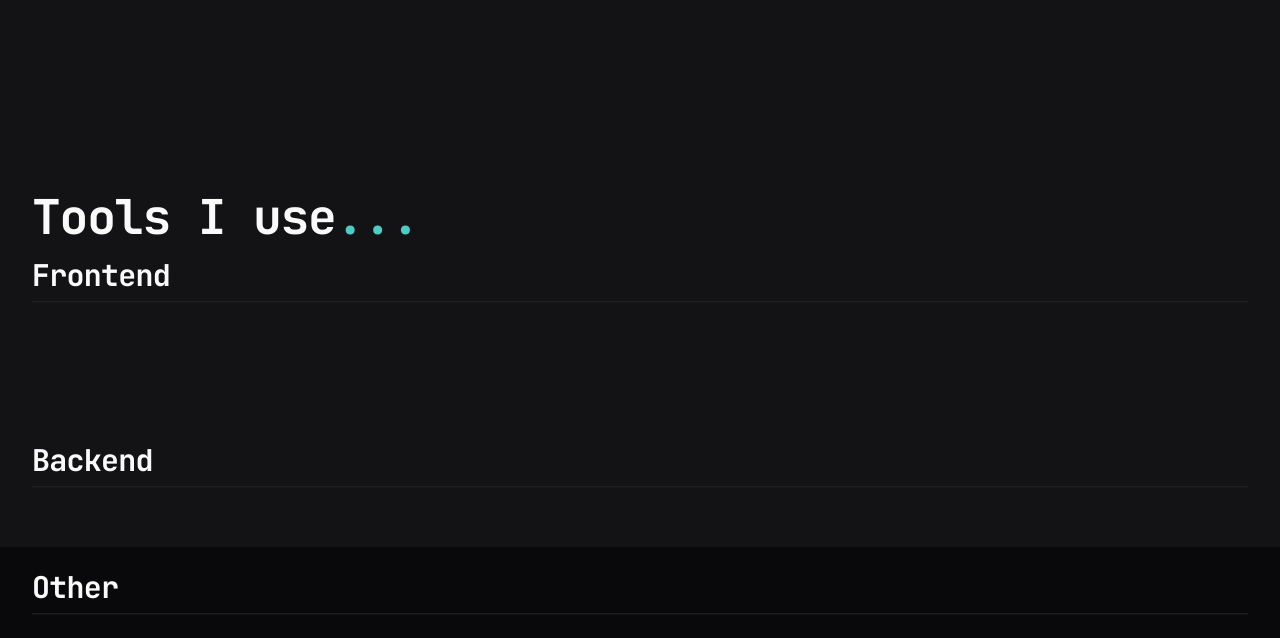
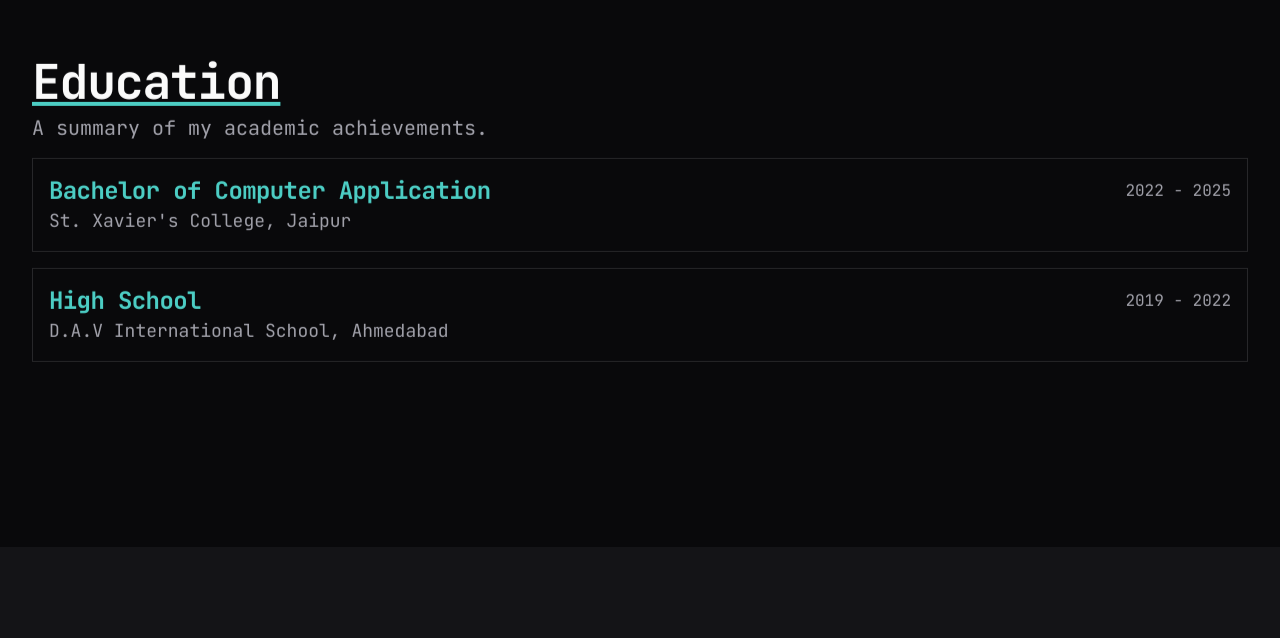
Before and after one commit to RohanJacob23/Portfolio-Nextjs, a Next.js app: page / in a window 1280 px wide. Shown: the part 1926-2564 px from the top of the page. Before the commit the page ends 2540 px from the top, so only its background shows below. Built offline with nearby package versions, Linux system fonts and the light colour scheme.

Commit message:
Added education qualification to the home page

```diff
--- a/src/components/Home.tsx
+++ b/src/components/Home.tsx
@@ -3,15 +3,8 @@
 import Image from "next/image";
 import MorpEffect from "./animation/MorpEffect";
 import TextEffect from "./animation/TextEffect";
-import {
-  motion,
-  MotionValue,
-  useAnimate,
-  useScroll,
-  useTransform,
-  ValueAnimationTransition,
-} from "framer-motion";
-import React, { useRef } from "react";
+import { motion, MotionValue, useScroll, useTransform } from "framer-motion";
+import React, { useRef, useState } from "react";
 import { ArrowDownIcon, GitHubLogoIcon } from "@radix-ui/react-icons";
 import { Card, CardHeader, CardTitle } from "./ui/card";
 
@@ -134,6 +127,8 @@ export default function Home() {
 
       <About />
 
+      <Education />
+
       <SkillSection frontend={frontend} backend={backend} other={other} />
     </section>
   );
@@ -174,67 +169,6 @@ const SkillCard = ({ img, name }: { img: string; name: string }) => {
         </div>
       </div>
     </div>
-  );
-};
-
-const SkillSection = ({
-  backend,
-  frontend,
-  other,
-}: {
-  frontend: Skill[];
-  backend: Skill[];
-  other: (
-    | Skill
-    | {
-        name: string;
-        src?: undefined;
-      }
-  )[];
-}) => {
-  const sectionRef = useRef<HTMLDivElement>(null);
-  const { scrollYProgress } = useScroll({
-    target: sectionRef,
-    offset: ["start end", "start 0.1"],
-  });
-
-  const backgroundColor = useTransform(
-    scrollYProgress,
-    [0, 1],
-    ["#18181b", "#09090b"],
-  );
-
-  const y = useTransform(scrollYProgress, [0, 1], [500, 0]);
-
-  return (
-    <motion.div
-      ref={sectionRef}
-      style={{ backgroundColor }}
-      className="z-20 flex min-h-dvh flex-col justify-center space-y-4 p-4 pt-8 md:p-8 md:pt-12"
-    >
-      <motion.h1 style={{ y }}>
-        <TextEffect>Tools I use</TextEffect>
-        <TextEffect className="text-primary">...</TextEffect>
-      </motion.h1>
-      <motion.h2 style={{ y }}>Frontend</motion.h2>
-      <div className="flex max-w-screen-lg flex-wrap gap-2 overflow-hidden">
-        {frontend.map(({ name, src }, i) => (
-          <ToolCard key={i} y={y} name={name} src={src} />
-        ))}
-      </div>
-      <motion.h2 style={{ y }}>Backend</motion.h2>
-      <div className="flex max-w-screen-lg flex-wrap gap-2 overflow-hidden">
-        {backend.map(({ name, src }, i) => (
-          <ToolCard key={i} y={y} name={name} src={src} />
-        ))}
-      </div>
-      <motion.h2 style={{ y }}>Other</motion.h2>
-      <div className="flex max-w-screen-lg flex-wrap gap-2 overflow-hidden">
-        {other.map(({ name, src }, i) => (
-          <ToolCard key={i} y={y} name={name} src={src} />
-        ))}
-      </div>
-    </motion.div>
   );
 };
 
@@ -312,79 +246,158 @@ const About = () => {
   );
 };
 
-const ToolCard = ({
-  name,
-  y,
-  src,
-}: {
-  name: string;
-  y: MotionValue<number>;
-  src?: string;
-}) => {
-  const OPEN = "polygon(100% 0%, 100% 0%, 100% 100%, 100% 100%)";
-  const CLOSE = "polygon(100% 0%, 0% 0%, 0% 100%, 100% 100%)";
+const Education = () => {
+  const containerRef = useRef<HTMLDivElement>(null);
 
-  const [cardRef, animateCard] = useAnimate();
+  const { scrollYProgress } = useScroll({
+    target: containerRef,
+    offset: ["start end", "end start"],
+  });
+  const { scrollYProgress: backgroundScrollProgress } = useScroll({
+    target: containerRef,
+    offset: ["start end", "end"],
+  });
 
-  const transitionOptions: ValueAnimationTransition = {
-    type: "spring",
-    duration: 0.65,
-    bounce: 0,
-  };
+  const y = useParallax(scrollYProgress, -500);
 
-  const handleMouseEnter = () => {
-    animateCard(
-      cardRef.current,
-      {
-        clipPath: OPEN,
-      },
-      transitionOptions,
+  const backgroundColor = useTransform(
+    backgroundScrollProgress,
+    [0, 1],
+    ["#18181b", "#09090b"],
   );
-  };
-  const handleMouseLeave = () => {
-    animateCard(
-      cardRef.current,
-      {
-        clipPath: CLOSE,
-      },
-      transitionOptions,
+
+  return (
+    <motion.div
+      ref={containerRef}
+      style={{ backgroundColor }}
+      className="relative z-20 min-h-dvh content-center *:will-change-transform"
+    >
+      <motion.div
+        style={{ y }}
+        className="grid grid-rows-[auto_1fr] gap-4 p-4 pt-8 md:p-8 md:pt-12"
+      >
+        <div className="space-y-2">
+          <h1 className="underline decoration-primary">Education</h1>
+          <p className="text-xl text-muted-foreground">
+            A summary of my academic achievements.
+          </p>
+        </div>
+
+        <div className="grid gap-4">
+          <EducationCard
+            qualification="Bachelor of Computer Application"
+            institute="St. Xavier's College, Jaipur"
+            year="2022 - 2025"
+          />
+          <EducationCard
+            qualification="High School"
+            institute="D.A.V International School, Ahmedabad"
+            year="2019 - 2022"
+          />
+        </div>
+      </motion.div>
+    </motion.div>
   );
 };
 
+const EducationCard = ({
+  qualification,
+  institute,
+  year,
+}: {
+  qualification: string;
+  institute: string;
+  year: string;
+}) => {
   return (
     <motion.div
+      initial={{ opacity: 0, filter: "blur(8px)" }}
+      whileInView={{ opacity: 1, filter: "blur(0px)" }}
+      viewport={{ amount: "all" }}
+      transition={{ type: "tween", ease: "easeOut", bounce: 0, duration: 1 }}
+      className="grid cursor-default border p-4"
+    >
+      {/* header */}
+      <div className="flex flex-wrap items-center justify-between">
+        <h3 className="text-primary">{qualification}</h3>
+        <p className="text-muted-foreground">{year}</p>
+      </div>
+
+      {/* studied from */}
+      <p className="text-lg text-muted-foreground">{institute}</p>
+    </motion.div>
+  );
+};
+
+const SkillSection = ({
+  backend,
+  frontend,
+  other,
+}: {
+  frontend: Skill[];
+  backend: Skill[];
+  other: (
+    | Skill
+    | {
+        name: string;
+        src?: undefined;
+      }
+  )[];
+}) => {
+  const sectionRef = useRef<HTMLDivElement>(null);
+  const { scrollYProgress } = useScroll({
+    target: sectionRef,
+    offset: ["start end", "start"],
+  });
+
+  const backgroundColor = useTransform(
+    scrollYProgress,
+    [0, 1],
+    ["#18181b", "#09090b"],
+  );
+
+  const y = useTransform(scrollYProgress, [0, 1], [500, 0]);
+
+  return (
+    <motion.div
+      ref={sectionRef}
+      style={{ backgroundColor }}
+      className="z-30 min-h-dvh content-center"
+    >
+      <motion.div
         style={{ y }}
-      onMouseEnter={handleMouseEnter}
-      onMouseLeave={handleMouseLeave}
-      className="relative"
+        className="flex flex-col justify-center space-y-4 p-4 pt-8 will-change-transform md:p-8 md:pt-12"
       >
-      <Card className="flex cursor-default items-center gap-2 rounded-full bg-primary p-2 px-4 text-center text-black">
-        {src ? (
-          <div className="size-8 shrink-0">
-            <Image
-              src={src}
-              width={800}
-              height={800}
-              alt={name}
-              className="aspect-square size-full"
-            />
+        <h1>
+          <TextEffect>Tools I use</TextEffect>
+          <TextEffect className="text-primary">...</TextEffect>
+        </h1>
+        <h2>Frontend</h2>
+        <div className="flex max-w-screen-lg flex-wrap gap-2 overflow-hidden">
+          {frontend.map(({ name, src }, i) => (
+            <ToolCard key={i} name={name} src={src} />
+          ))}
         </div>
-        ) : (
-          <GitHubLogoIcon className="size-8" />
-        )}
-        <CardHeader className="p-0">
-          <CardTitle className="text-xl md:text-2xl">{name}</CardTitle>
-        </CardHeader>
-      </Card>
+        <h2>Backend</h2>
+        <div className="flex max-w-screen-lg flex-wrap gap-2 overflow-hidden">
+          {backend.map(({ name, src }, i) => (
+            <ToolCard key={i} name={name} src={src} />
+          ))}
+        </div>
+        <h2>Other</h2>
+        <div className="flex max-w-screen-lg flex-wrap gap-2 overflow-hidden">
+          {other.map(({ name, src }, i) => (
+            <ToolCard key={i} name={name} src={src} />
+          ))}
+        </div>
+      </motion.div>
+    </motion.div>
+  );
+};
 
-      <div
-        ref={cardRef}
-        style={{
-          clipPath: CLOSE,
-        }}
-        className="absolute inset-0 size-full"
-      >
-        <Card className="flex items-center gap-2 rounded-full p-2 px-4 text-center text-primary">
+const ToolCard = ({ name, src }: { name: string; src?: string }) => {
+  return (
+    <Card className="flex cursor-default items-center gap-2 rounded-full p-2 px-4 text-center text-primary">
       {src ? (
         <div className="size-8 shrink-0">
           <Image
@@ -402,8 +415,6 @@ const ToolCard = ({
         <CardTitle className="text-xl md:text-2xl">{name}</CardTitle>
       </CardHeader>
     </Card>
-      </div>
-    </motion.div>
   );
 };
 
--- a/src/components/animation/SmoothScrolling.tsx
+++ b/src/components/animation/SmoothScrolling.tsx
@@ -4,7 +4,10 @@ import ReactLenis from "lenis/react";
 
 function SmoothScrolling({ children }: { children: React.ReactNode }) {
   return (
-    <ReactLenis root options={{ syncTouch: true }}>
+    <ReactLenis
+      root
+      options={{ lerp: 0.05, syncTouch: true, smoothWheel: true }}
+    >
       {children}
     </ReactLenis>
   );
```
Also changed, not shown: 1 other file (tests, documents, lock files or other folders). Lines whose indentation alone changed are shown as unchanged.
